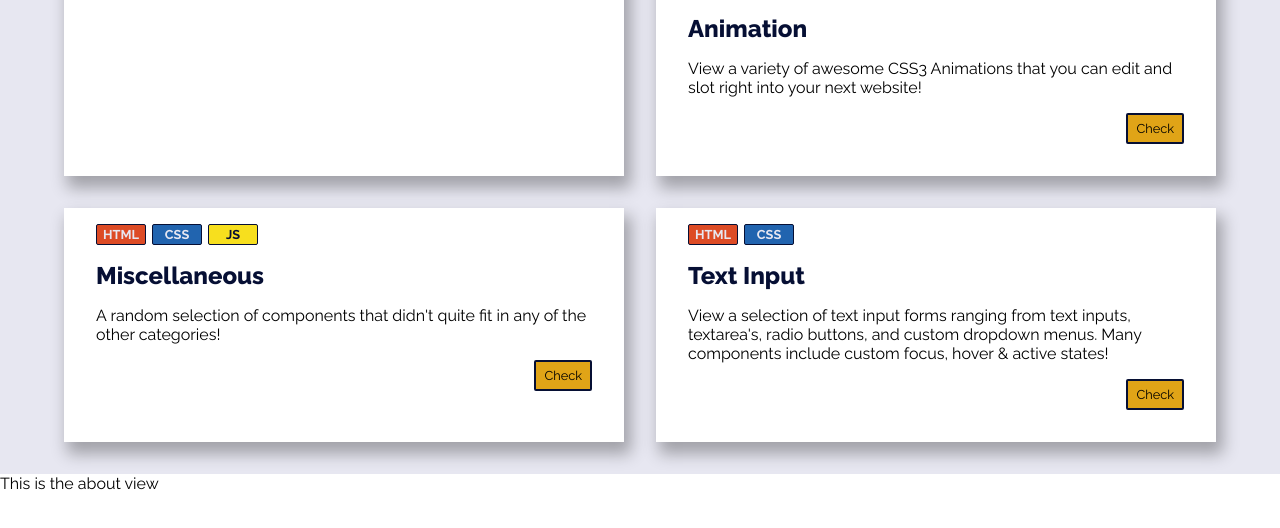
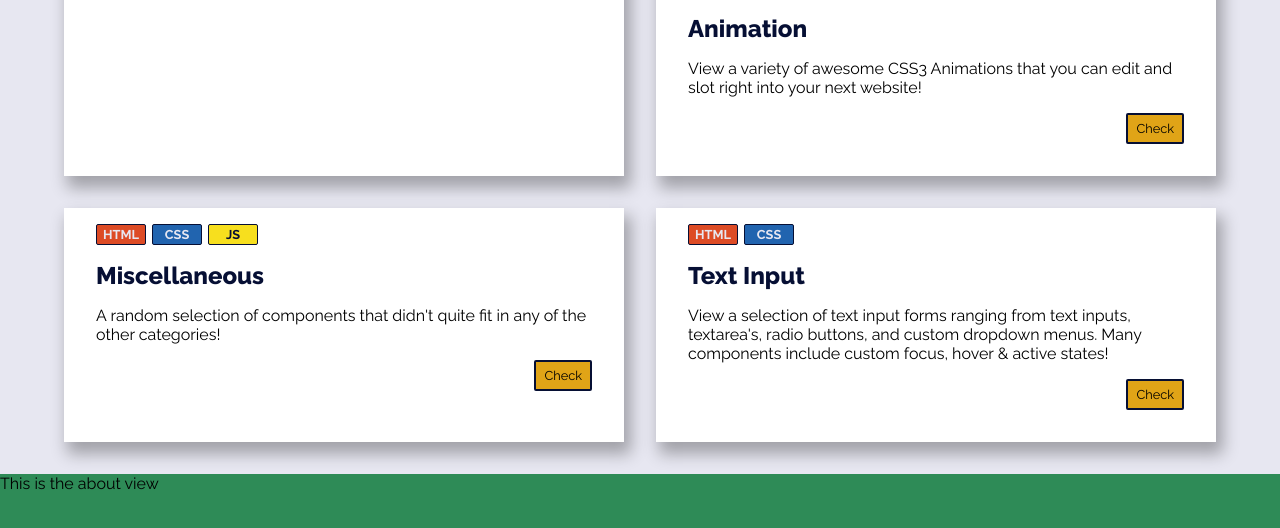
Before and after one commit to yusef-codes10/css-lab-vue, a Vue app: page /about in a window 1280 px wide. Shown: the part 1099-1627 px from the top of the page. Before the commit the page ends 1592 px from the top, so only its background shows below. Built offline with nearby package versions, Linux system fonts and the light colour scheme; a web font is replaced by a local one.

Commit message:
the page is loading just fine the issue is with the layout and folder structurre | app.vue should not have all the components like that

```diff
--- a/src/views/AboutView.vue
+++ b/src/views/AboutView.vue
@@ -4,4 +4,9 @@
   <div class="about">This is the about view</div>
 </template>
 
-<style></style>
+<style scoped>
+.about {
+  height: 100vh;
+  background-color: seagreen;
+}
+</style>
```
